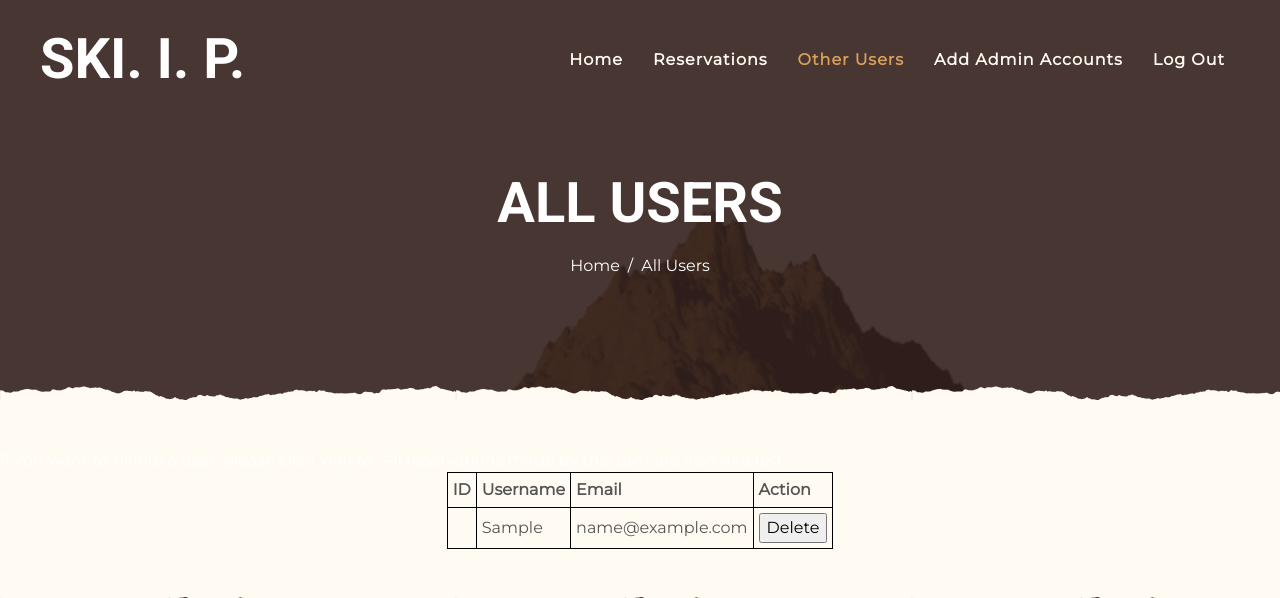
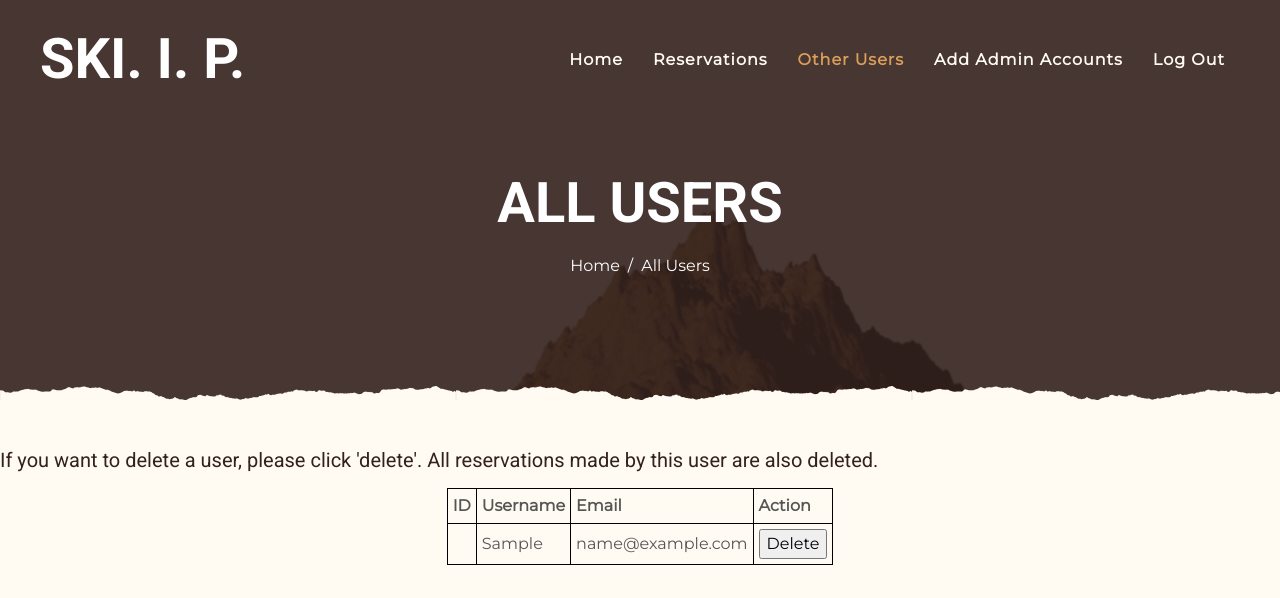
Before and after one commit to HugoEskes/html, a PHP site: page /admin_pages/admin_users.php in a window 1280 px wide. Shown: the top 598 px of the page. Run offline with PHP 8.4, Linux system fonts and the light colour scheme; the visitor is signed in with stand-in values (Sample User, id 1); tables that the repository leaves empty or names only in its code hold one stand-in row (values such as "Sample post"); data that the repository does not hold is empty; some libraries are stand-ins or nearby versions.

Commit message:
admin users

```diff
--- a/admin_pages/admin_users.php
+++ b/admin_pages/admin_users.php
@@ -89,7 +89,7 @@
 </div>
 <!-- Page Header End -->
 
-<p class="m-0 text-white">If you want to delete a user, please click 'delete'. All reservations made by this user are also deleted.</p>
+<h5 class="mb-3">If you want to delete a user, please click 'delete'. All reservations made by this user are also deleted.</h5>
 <?php
 
 require_once '../php/connection.php';
```
